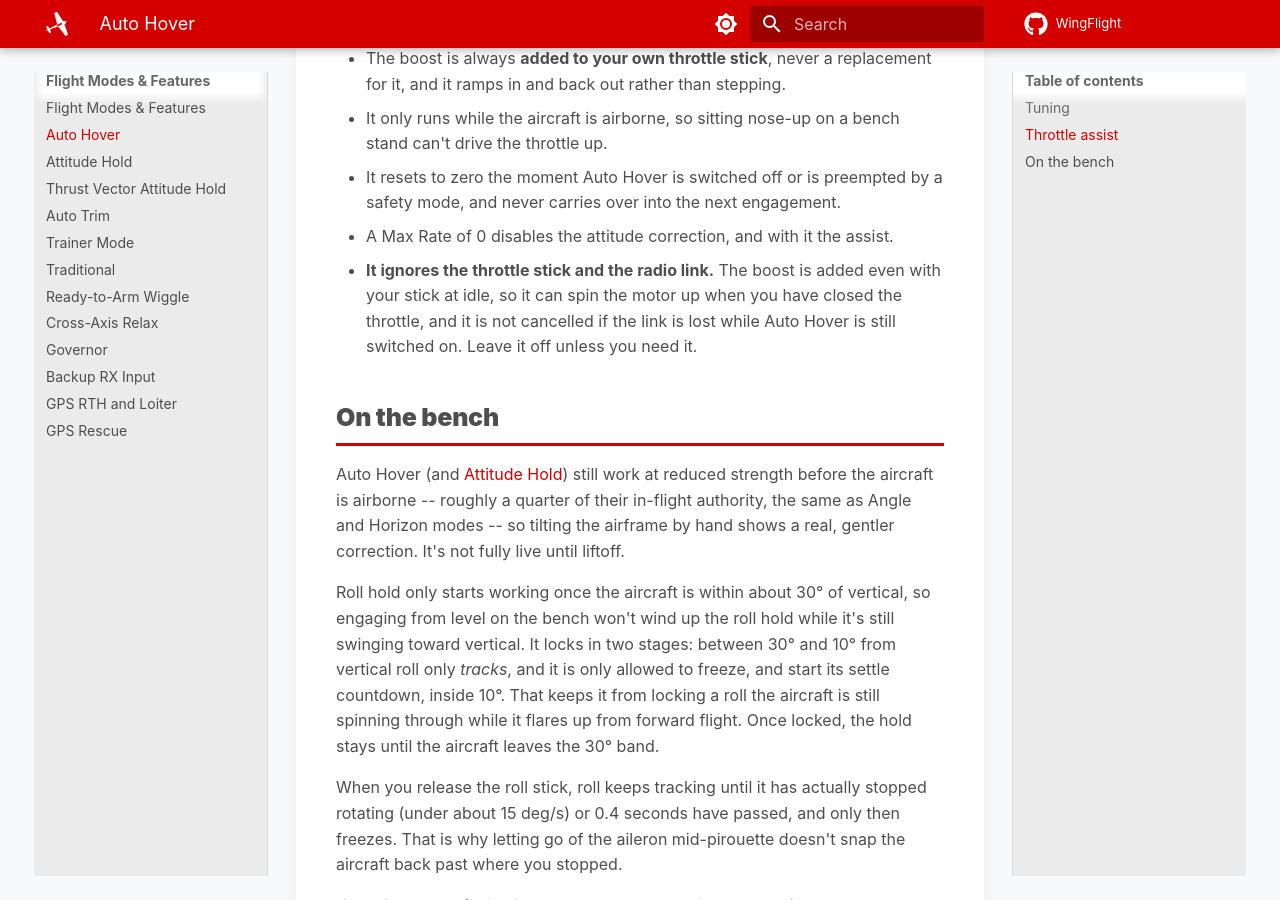
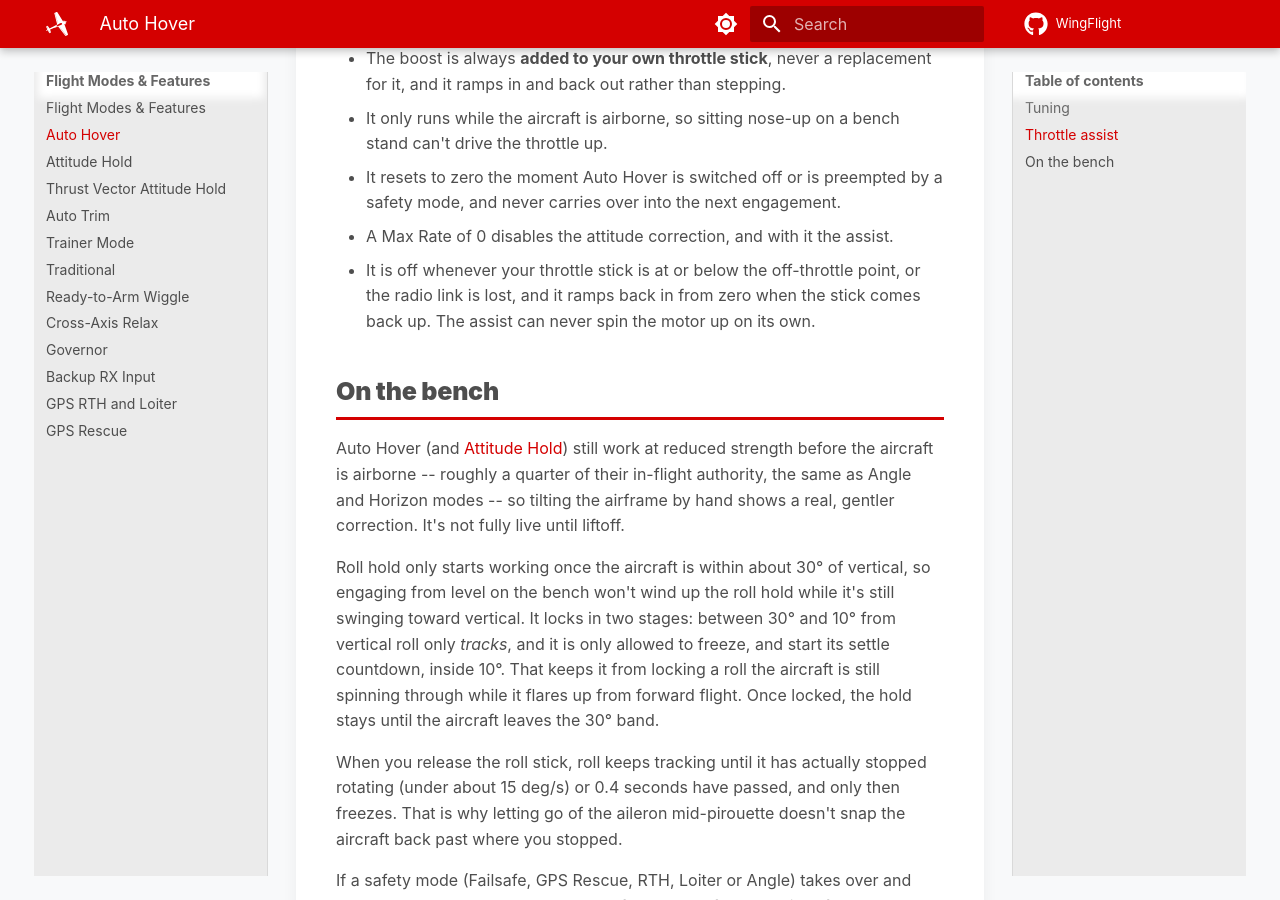
Before and after one commit to WingFlight/wingflight-docs, an MkDocs documentation site: the page built from docs/flight-modes/auto-hover.md, in a window 1280 px wide and 900 px high, scrolled down 1953 px. Built offline with MkDocs 1.6.1 and Material for MkDocs 9.7.7, drawn with Linux system fonts in a browser that asks for light colours.

Commit message:
Document the AUTOHOVER throttle assist gating (firmware #104)
The assist is now off at idle throttle and on RX loss. Replace the
"ignores the throttle stick" warning on the Auto Hover page and mark
finding M-1 fixed.

Co-Authored-By: Claude Sonnet 5 <noreply@anthropic.com>

```diff
--- a/docs/flight-modes/auto-hover.md
+++ b/docs/flight-modes/auto-hover.md
@@ -75,10 +75,9 @@ Things worth knowing:
   by a safety mode, and never carries over into the next engagement.
 - A Max Rate of 0 disables the attitude correction, and with it the
   assist.
-- **It ignores the throttle stick and the radio link.** The boost is added
-  even with your stick at idle, so it can spin the motor up when you have
-  closed the throttle, and it is not cancelled if the link is lost while
-  Auto Hover is still switched on. Leave it off unless you need it.
+- It is off whenever your throttle stick is at or below the off-throttle
+  point, or the radio link is lost, and it ramps back in from zero when the
+  stick comes back up. The assist can never spin the motor up on its own.
 
 ## On the bench
 
```
Also changed, not shown: docs/contributing/tech/flight-dynamics.md (+2 -4 lines).
